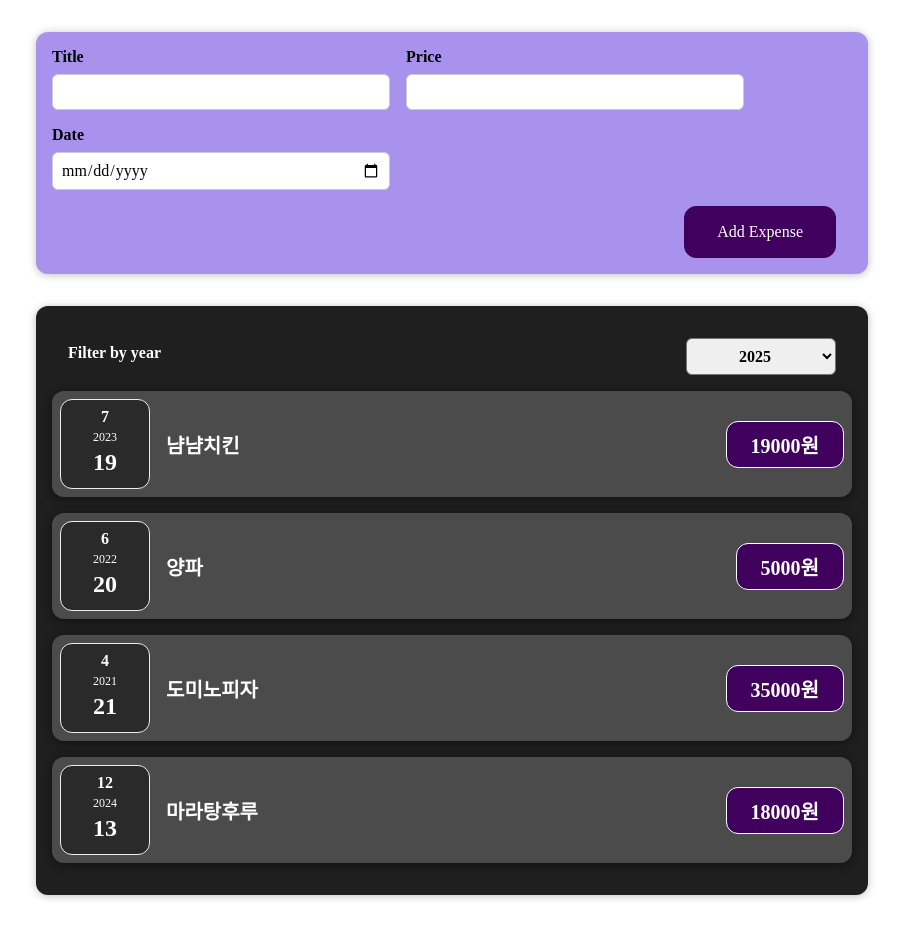
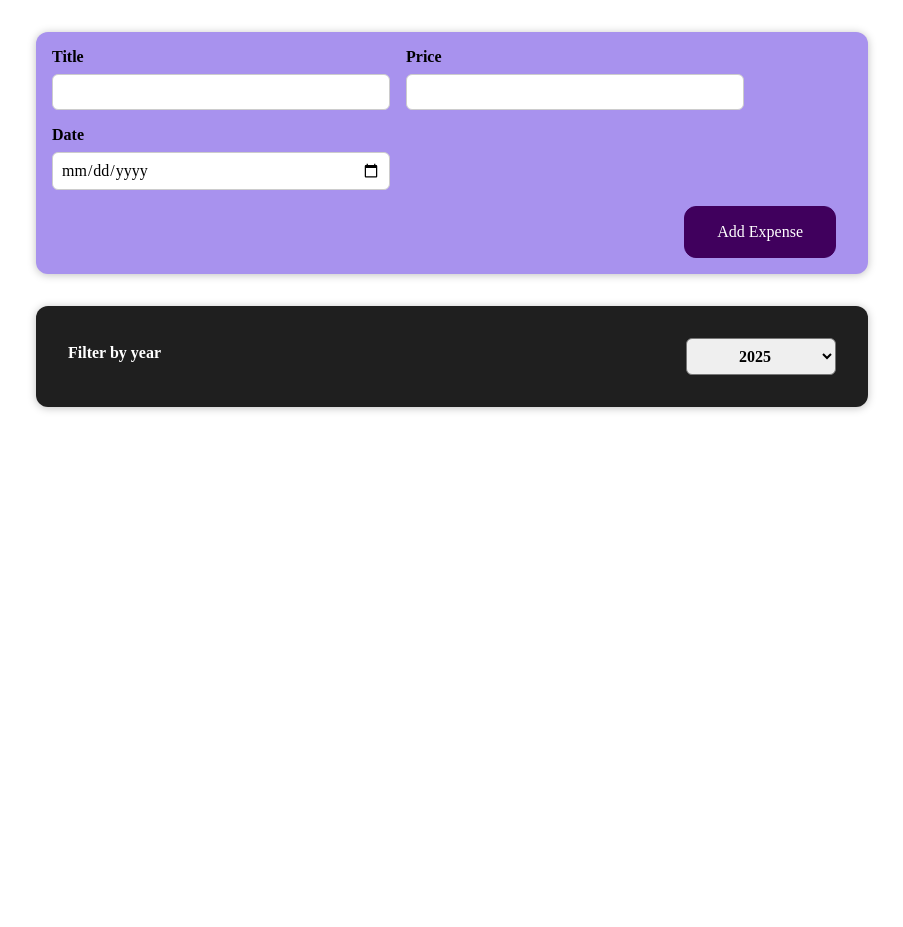
Before and after one commit to HanJongKyun/react-study202504, a React (Vite) app: page / in a window 1280 px wide. Shown: the whole page, without its empty margins (188-1091 px from the left). After the commit the page ends 800 px from the top, so only its background shows below. Built offline with nearby package versions, Linux system fonts and the light colour scheme.

Commit message:
연도별 필터링 구현

```diff
--- a/src/App.jsx
+++ b/src/App.jsx
@@ -4,8 +4,8 @@ import Hello from './components/Example';
 import Greet from './components/Greet';
 import Bye from './components/Bye';
 import ExpenseItem from './components/expenses/ExpenseItem';
+import NoName from './NoName';
 import NewExpense from './components/newExpense/NewExpense';
-import ExpenseForm from './components/newExpense/ExpenseForm';
 import ExpenseFilter from './components/expenses/ExpenseFilter';
 import Card from './UI/Card';
 
@@ -17,7 +17,7 @@ function App() {
     { id: 4, title: '마라탕후루', price: 18000, date: new Date(2024, 11, 13) },
   ];
 
-  // 지출 객체 배열을 상태변수로 관리 (변화가 생기면 렌더링 대상으로 삼기 위해)
+  // 지출 객체 배열을 상태변수로 관리 (변화가 생기면 재 렌더링 대상으로 삼기 위해)
   const [expenseList, setExpenseList] = useState(expenses);
 
   // 선택된 연도값 상태 관리 -> 연도가 바뀌면 렌더링 다시하고 싶으니까!
@@ -26,7 +26,9 @@ function App() {
   );
 
   // 자식 컴포넌트인 ExpenseFilter에게 내려줄 함수
-  const filterChangeHandler = (selectedYear) => {};
+  const filterChangeHandler = (selectedYear) => {
+    setFilteredYear(selectedYear); // 사용자가 선택한 연도로 상태를 변경
+  };
 
   // 자식 컴포넌트의 데이터를 부모 컴포넌트에서 받아내는 방법. (props drilling)
   const addExpenseHandler = (newEx) => {
@@ -44,7 +46,9 @@ function App() {
       <NewExpense onAddExpense={addExpenseHandler} />
       <Card className='expenses'>
         <ExpenseFilter onChangeFilter={filterChangeHandler} />
-        {expenseList.map((item) => (
+        {expenseList
+          .filter((item) => item.date.getFullYear().toString() === filteredYear)
+          .map((item) => (
             <ExpenseItem
               key={item.id} // 반복문을 통해 같은 컴포넌트를 표현할 때, 각각을 구분할 수 있게 해 주는 props
               title={item.title}
```
Lines whose indentation alone changed are shown as unchanged.
